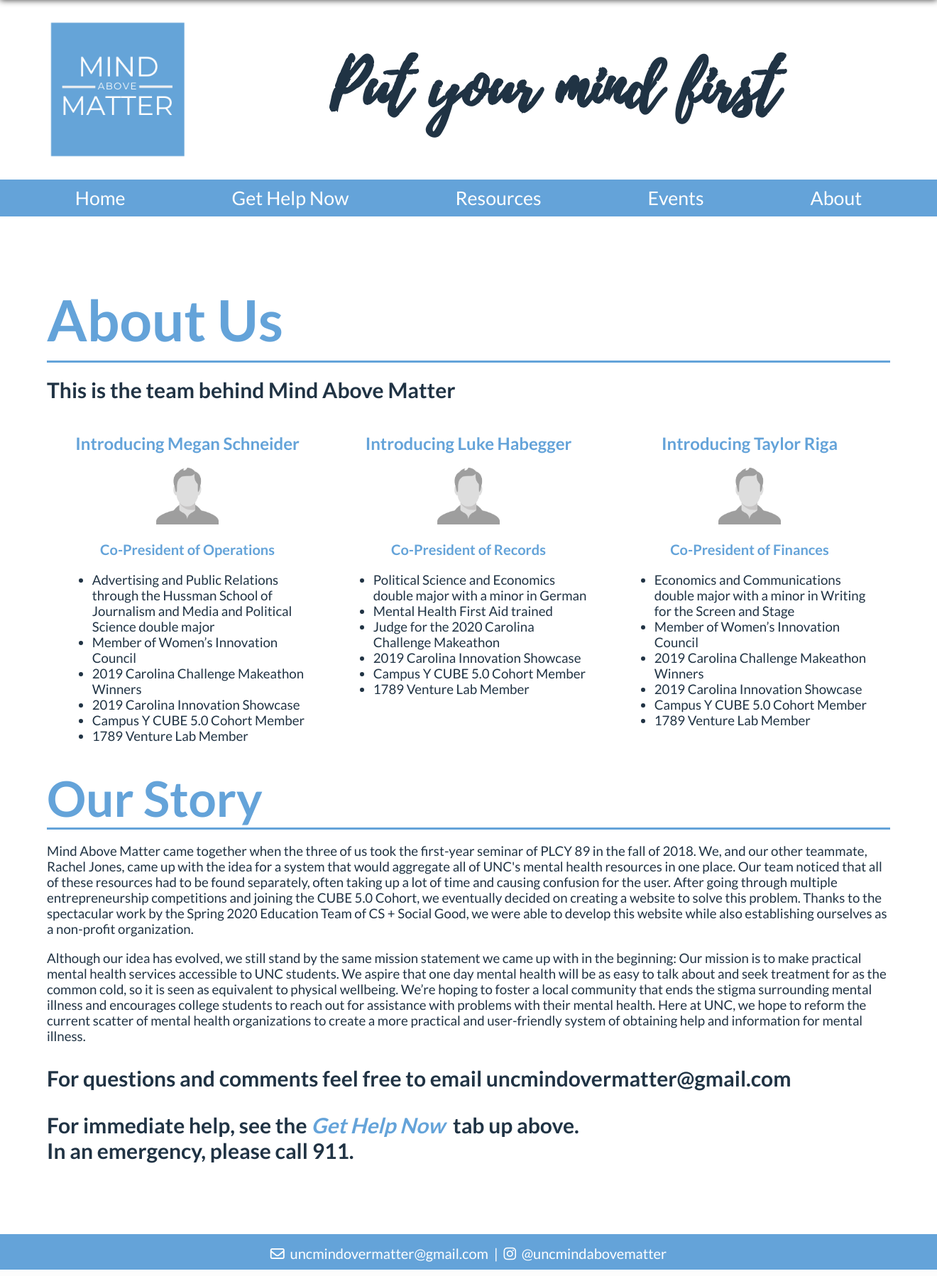
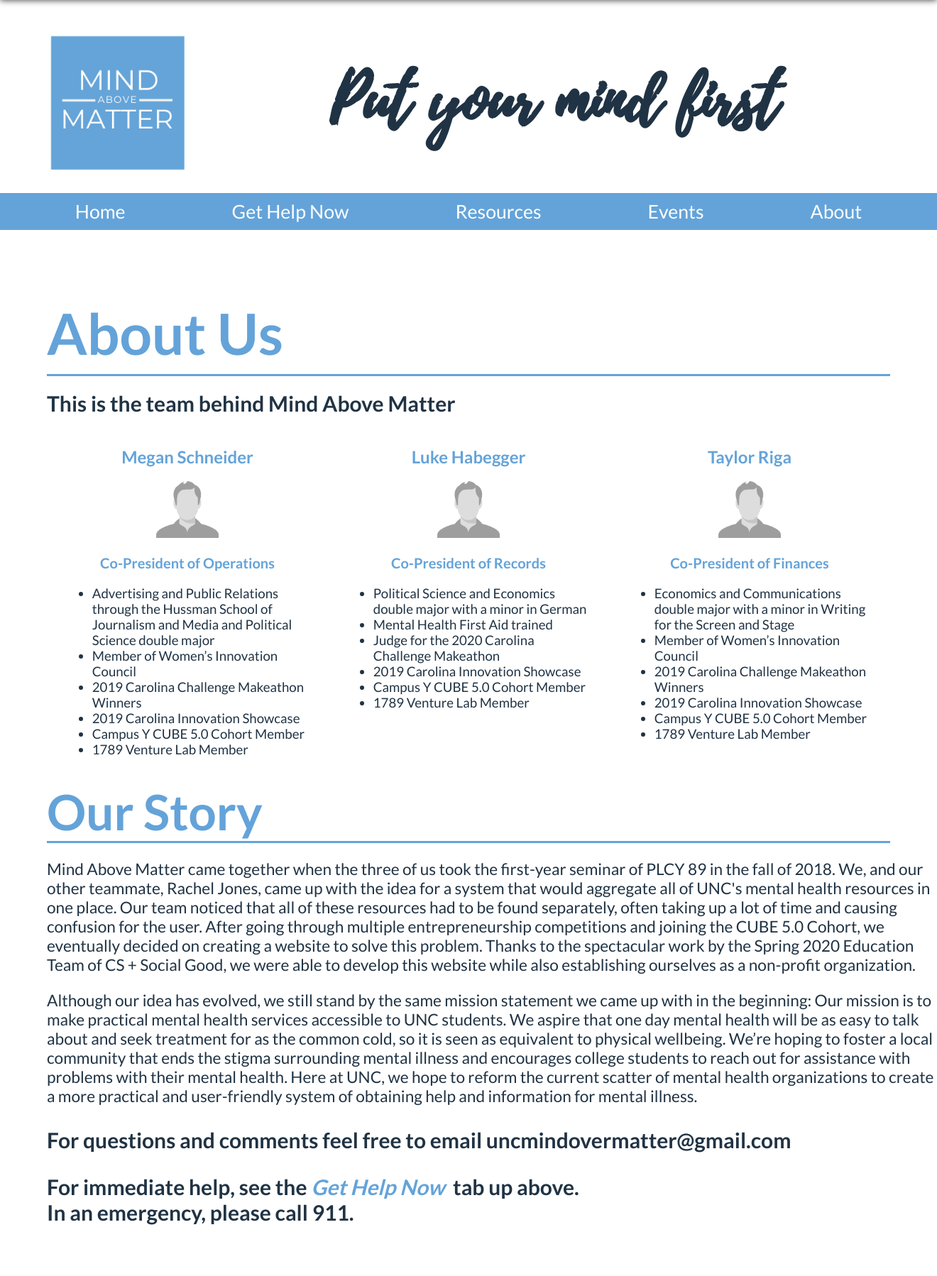
Before and after one commit to cssgunc/MindOverMatter, a Flask app: page /aboutus/ in a window 1320 px wide. Shown: the top 1798 px of the page at 71% size. Run offline with Flask 2, Linux system fonts and the light colour scheme; some libraries are stand-ins or nearby versions; some web fonts are replaced.

Commit message:
responsiveness stuff

```diff
--- a/static/aboutus.css
+++ b/static/aboutus.css
@@ -21,8 +21,12 @@
 .whywestarted{
     text-align: left;
     color: #203344;
-    font-size: 14pt;
+    font-size: 17pt;
 
+}
+
+.lesswide {
+    width: 1250px;
 }
 .title{font-size: 69px;}
 
--- a/templates/aboutus.html
+++ b/templates/aboutus.html
@@ -16,7 +16,7 @@
         <h3>This is the team behind Mind Above Matter </h3>
         <div class="gallery">
             <div class=person>
-                <h2>Introducing Megan Schneider</h2>
+                <h2>Megan Schneider</h2>
                 <img class="peopleimages" src="{{ url_for('static', filename='person.png') }}"></img>
                 <p><strong>Co-President of Operations</strong></p>
                 <div class="bios">
@@ -32,7 +32,7 @@
                 </div>
             </div>
             <div class=person>
-                <h2>Introducing Luke Habegger</h2>
+                <h2>Luke Habegger</h2>
                 <img class="peopleimages" src="{{ url_for('static', filename='person.png') }}"></img>
                 <p><strong>Co-President of Records</strong></p>
                 <div class="bios">
@@ -47,13 +47,12 @@
                 </div>
             </div>
             <div class=person>
-                <h2>Introducing Taylor Riga</h2>
+                <h2>Taylor Riga</h2>
                 <img class="peopleimages" src="{{ url_for('static', filename='person.png') }}"></img>
                 <p><strong>Co-President of Finances</strong></p>
                 <div class="bios">
                     <ul>
-                        <li>Economics and Communications double major with a minor in Writing for the Screen and Stage
-                        </li>
+                        <li>Economics and Communications double major with a minor in Writing for the Screen and Stage</li>
                         <li>Member of Women’s Innovation Council</li>
                         <li>2019 Carolina Challenge Makeathon Winners</li>
                         <li>2019 Carolina Innovation Showcase</li>
@@ -64,30 +63,40 @@
             </div>
 
         </div>
-        <div>
+        <div class=>
             <h3 class="title">
                 Our Story
             </h3>
+            <div class="lesswide">
                 <p class="whywestarted">
-                Mind Above Matter came together when the three of us took the first-year seminar of PLCY 89 in the fall
+                    Mind Above Matter came together when the three of us took the first-year seminar of PLCY 89 in the
+                    fall
                     of 2018. We, and our other teammate, Rachel Jones, came up with the idea for a system that would
                     aggregate all of UNC's mental health resources in one place. Our team noticed that all of these
-                resources had to be found separately, often taking up a lot of time and causing confusion for the user.
+                    resources had to be found separately, often taking up a lot of time and causing confusion for the
+                    user.
                     After going through multiple entrepreneurship competitions and joining the CUBE 5.0 Cohort, we
-                eventually decided on creating a website to solve this problem. Thanks to the spectacular work by the
+                    eventually decided on creating a website to solve this problem. Thanks to the spectacular work by
+                    the
                     Spring 2020 Education Team of CS + Social Good, we were able to develop this website while also
                     establishing ourselves as a non-profit organization.
                 </p>
                 <p class="whywestarted">
                     Although our idea has evolved, we still stand by the same mission statement we came up with in the
-                beginning: Our mission is to make practical mental health services accessible to UNC students. We aspire
-                that one day mental health will be as easy to talk about and seek treatment for as the common cold, so
-                it is seen as equivalent to physical wellbeing. We’re hoping to foster a local community that ends the
+                    beginning: Our mission is to make practical mental health services accessible to UNC students. We
+                    aspire
+                    that one day mental health will be as easy to talk about and seek treatment for as the common cold,
+                    so
+                    it is seen as equivalent to physical wellbeing. We’re hoping to foster a local community that ends
+                    the
                     stigma surrounding mental illness and encourages college students to reach out for assistance with
-                problems with their mental health. Here at UNC, we hope to reform the current scatter of mental health
-                organizations to create a more practical and user-friendly system of obtaining help and information for
+                    problems with their mental health. Here at UNC, we hope to reform the current scatter of mental
+                    health
+                    organizations to create a more practical and user-friendly system of obtaining help and information
+                    for
                     mental illness.
                 </p>
+            </div>
         </div>
         <h3>For questions and comments feel free to email uncmindovermatter@gmail.com</h3>
         <h3>For immediate help, see the <em>Get Help Now</em>&nbsp; tab up above.</h3>
--- a/templates/base.html
+++ b/templates/base.html
@@ -8,6 +8,7 @@
     <link rel="stylesheet" type="text/css" href="{{ url_for('static', filename='homepagestyle.css') }}" />
     <link href="https://fonts.googleapis.com/css?family=Lato:400,700&display=swap" rel="stylesheet">
     <script src="https://kit.fontawesome.com/4736927d08.js" crossorigin="anonymous"></script>
+    <meta content="width=device-width, initial-scale=1" name="viewport" />
 
     {% block head %}
     {% endblock %}
```
Also changed, not shown: static/homepagestyle.css (+34 -1 lines), templates/homepage.html (+4 -29 lines). Lines whose indentation alone changed are shown as unchanged.
